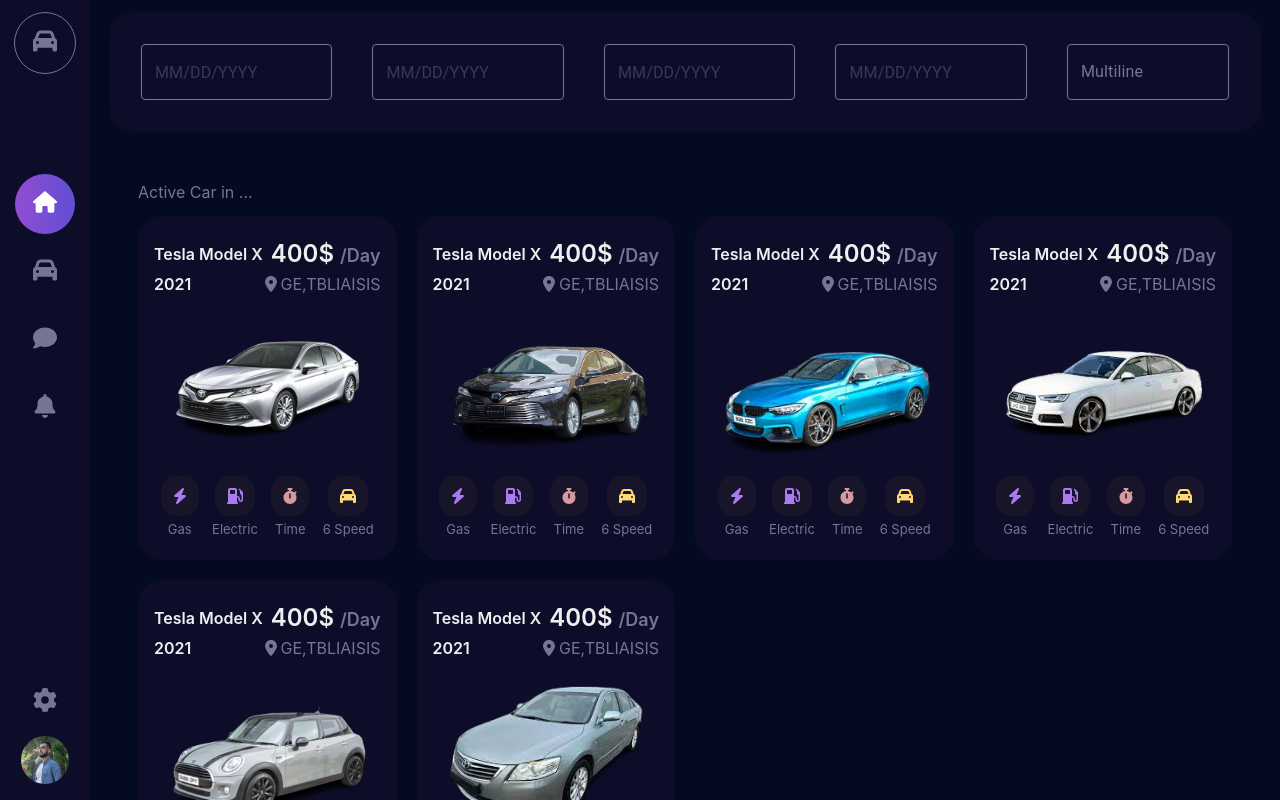
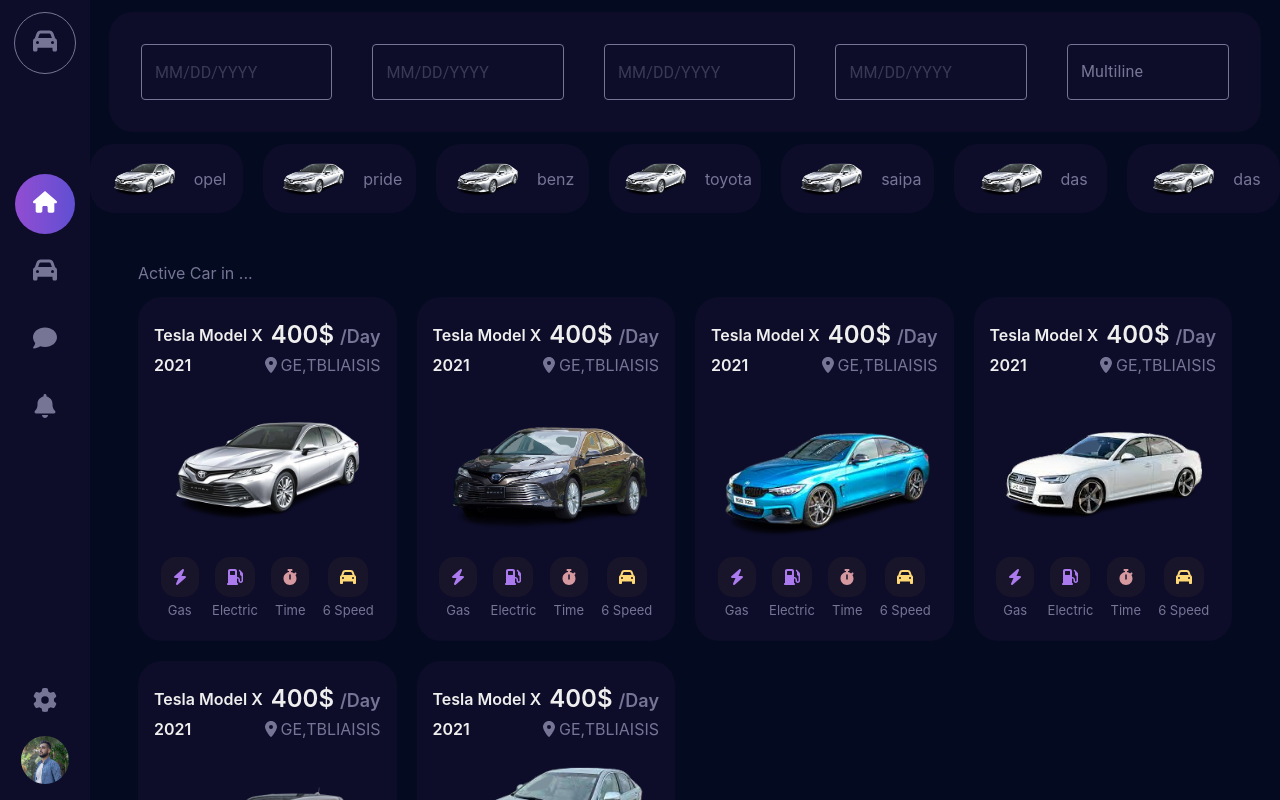
Before and after one commit to monireamini/uliss-interview, a React (Create React App) app: page / in a window 1280 px wide. Shown: the top 800 px of the page. Built offline with nearby package versions, Linux system fonts and the light colour scheme.

Commit message:
create Ui slider swiper

```diff
--- a/package.json
+++ b/package.json
@@ -25,6 +25,7 @@
     "react-dom": "^18.2.0",
     "react-scripts": "5.0.1",
     "styled-components": "^5.3.9",
+    "swiper": "^9.2.3",
     "web-vitals": "^2.1.4"
   },
   "scripts": {
--- a/src/App.js
+++ b/src/App.js
@@ -2,6 +2,7 @@ import './App.css';
 import Sidebar from "./components/sidebar/sidebar";
 import Card from "./components/card/card";
 import Search from "./components/search/search";
+import Slider from "./components/swiper";
 
 function App() {
 
@@ -10,6 +11,7 @@ function App() {
         <Sidebar/>
         <div className="width-sidebar">
             <Search/>
+            <Slider/>
           <Card/>
         </div>
       </>
--- a/src/assets/styles/style.css
+++ b/src/assets/styles/style.css
@@ -124,3 +124,7 @@ input::placeholder{
 .MuiButtonBase-root{
     color: #efefef !important;
 }
+
+.custom-w-150{
+    width: 150px;
+}
--- /dev/null
+++ b/src/components/swiper.jsx
@@ -0,0 +1,28 @@
+import {Swiper, SwiperSlide} from "swiper/react";
+import car1 from "../assets/images/1.png";
+// Import Swiper styles
+import 'swiper/css';
+
+export default function Slider() {
+    return (
+        <>
+            <Swiper
+                className="mt-3"
+                spaceBetween={20}
+                slidesPerView={7}
+                onSlideChange={() => console.log('slide change')}
+                onSwiper={(swiper) => console.log(swiper)}
+            >
+                <SwiperSlide className="primary-background-color rounded-3xl"><div className="flex justify-center items-center gap-3 p-2"><img style={{width: 75}} src={car1} alt={'car1'} /><div className="gray-color">opel</div></div></SwiperSlide>
+                <SwiperSlide className="primary-background-color rounded-3xl"><div className="flex justify-center items-center gap-3 p-2"><img style={{width: 75}} src={car1} alt={'car1'} /><div className="gray-color">pride</div></div></SwiperSlide>
+                <SwiperSlide className="primary-background-color rounded-3xl"><div className="flex justify-center items-center gap-3 p-2 "><img style={{width: 75}} src={car1} alt={'car1'} /><div className="gray-color">benz</div></div></SwiperSlide>
+                <SwiperSlide className="primary-background-color rounded-3xl"><div className="flex justify-center items-center gap-3 p-2"><img style={{width: 75}} src={car1} alt={'car1'} /><div className="gray-color">toyota</div></div></SwiperSlide>
+                <SwiperSlide className="primary-background-color rounded-3xl"><div className="flex justify-center items-center gap-3 p-2"><img style={{width: 75}} src={car1} alt={'car1'} /><div className="gray-color">saipa</div></div></SwiperSlide>
+                <SwiperSlide className="primary-background-color rounded-3xl"><div className="flex justify-center items-center gap-3 p-2"><img style={{width: 75}} src={car1} alt={'car1'} /><div className="gray-color">das</div></div></SwiperSlide>
+                <SwiperSlide className="primary-background-color rounded-3xl"><div className="flex justify-center items-center gap-3 p-2"><img style={{width: 75}} src={car1} alt={'car1'} /><div className="gray-color">das</div></div></SwiperSlide>
+                <SwiperSlide className="primary-background-color rounded-3xl"><div className="flex justify-center items-center gap-3 p-2"><img style={{width: 75}} src={car1} alt={'car1'} /><div className="gray-color">das</div></div></SwiperSlide>
+                <SwiperSlide className="primary-background-color rounded-3xl"><div className="flex justify-center items-center gap-3 p-2"><img style={{width: 75}} src={car1} alt={'car1'} /><div className="gray-color">das</div></div></SwiperSlide>
+            </Swiper>
+        </>
+    );
+}
```
Also changed, not shown: 1 other file (tests, documents, lock files or other folders).
